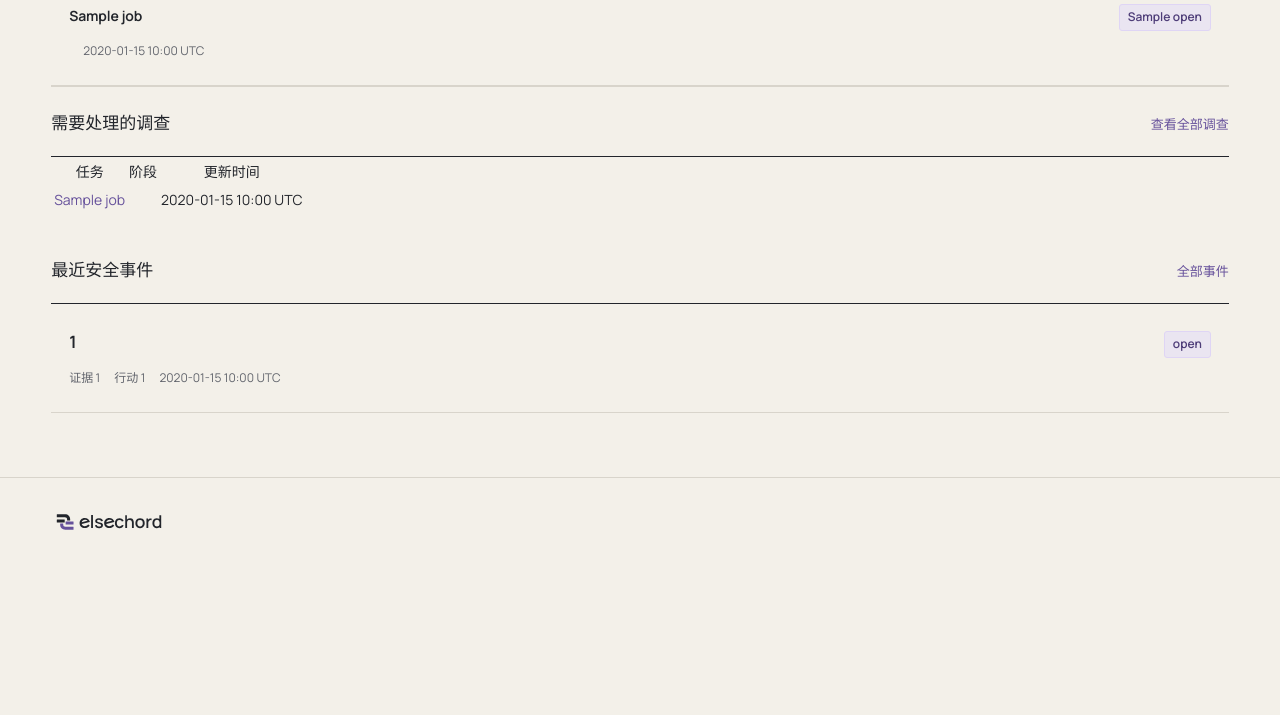
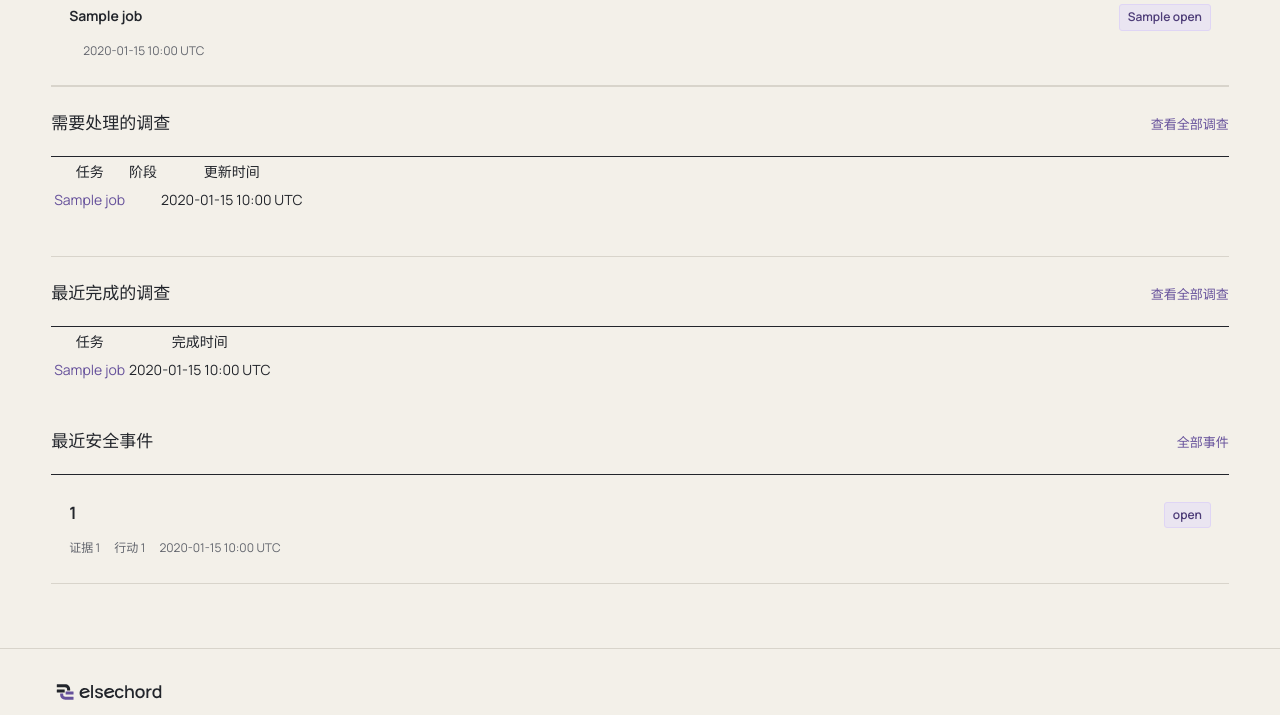
Before and after one commit to elsechord/CyberGuard, a FastAPI app: template services/operations-console/app/templates/overview.html in a window 1280 px wide. Shown: the part 537-1252 px from the top of the page. Before the commit the page ends 1067 px from the top, so only its background shows below. Run offline with FastAPI, Linux system fonts and the light colour scheme; the template is opened without the code that fills it: most values are stand-ins (such as "Sample title", 1, 10 or a date in 2020); parts of the project's set-up code (start-up, migrations or seed data) failed here and were passed over.

Commit message:
Keep completed investigations visible on workbench

```diff
--- a/services/operations-console/app/pages.py
+++ b/services/operations-console/app/pages.py
@@ -217,6 +217,8 @@ def overview(request: Request):
     from .investigation_pages import STATUSES, stage_label
     active_jobs = jobs.list_active_jobs(principal)
     failed_jobs = jobs.list_failed_jobs(principal)
+    completed_jobs = [item for item in jobs.list_jobs(principal, limit=10)
+                      if item["status"] == "completed"][:3]
     incidents = _safe(lambda: clients.gateway_incidents(), [])
     open_count = sum(1 for item in incidents
                      if item.get("status") not in {"completed", "rejected", "verified"})
@@ -228,6 +230,7 @@ def overview(request: Request):
                   pending_count=pending, evidence_total=evidence_total,
                   usage=usage, upstream_ok=bool(config.gateway_url()),
                   active_jobs=active_jobs, failed_jobs=failed_jobs,
+                  completed_jobs=completed_jobs,
                   statuses=STATUSES, stage_label=stage_label)
 
 
--- /dev/null
+++ b/services/operations-console/app/templates/_completed_investigations.html
@@ -0,0 +1,8 @@
+{% if completed_jobs %}
+<section class="card" aria-label="最近完成的调查">
+  <div class="section-head"><h2>最近完成的调查</h2><a href="/investigations">查看全部调查</a></div>
+  <div class="table-wrap"><table><thead><tr><th>任务</th><th>完成时间</th></tr></thead><tbody>
+  {% for job in completed_jobs %}<tr><td><a href="/investigations/{{ job.id }}">{{ job.title }}</a></td><td>{{ job.updated_at|ts }}</td></tr>{% endfor %}
+  </tbody></table></div>
+</section>
+{% endif %}
--- a/services/operations-console/app/templates/overview.html
+++ b/services/operations-console/app/templates/overview.html
@@ -34,6 +34,7 @@
 
 {% include "_active_investigations.html" %}
 {% include "_failed_investigations.html" %}
+{% include "_completed_investigations.html" %}
 <section class="section incident-register">
   <div class="section-head"><h2>最近安全事件</h2><a href="/incidents">全部事件</a></div>
   {% if incidents %}
```
Also changed, not shown: tests/test_operations_console.py (+6 -0 lines).
